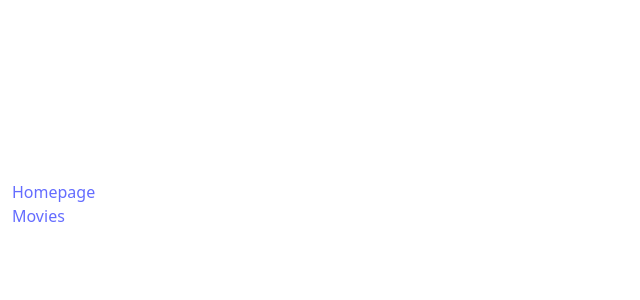
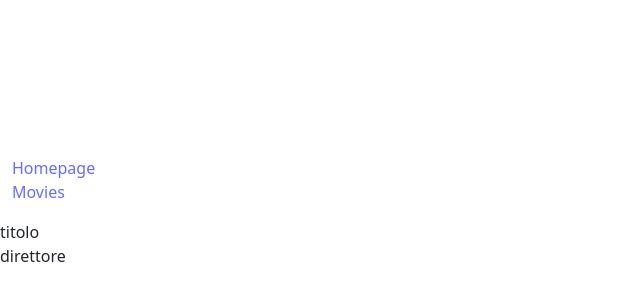
Before and after one commit to Marco-Rocco/webapp-react, a React (Vite) app: page /movies in a window 1280 px wide. Shown: the part 188-488 px from the top of the page, without its empty margins (0-640 px from the left). Built offline with nearby package versions, Linux system fonts and the light colour scheme; no server answers.

Commit message:
feat: create movie card

```diff
--- a/src/components/MovieCard.jsx
+++ b/src/components/MovieCard.jsx
@@ -1,16 +1,11 @@
-export default function MovieCard({ movie }) {
-    const { title, director, image, abstract } = movie;
-
+const MovieCard = () => {
     return (
         <>
-            <div className="card">
-                <img src={image} alt={title} />
-                <div>
-                    <h5>{title}</h5>
-                    <p>Director: <strong>{director}</strong></p>
-                    <p>{abstract}</p>
-                </div>
-            </div>
+            <div>titolo</div>
+            <div>direttore</div>
         </>
+
     )
-};
+}
+
+export default MovieCard
--- a/src/pages/MoviesList.jsx
+++ b/src/pages/MoviesList.jsx
@@ -22,7 +22,7 @@ export default function MoviesList() {
     return (
         <>
 
-
+            <MovieCard />
 
         </>
     )
```
